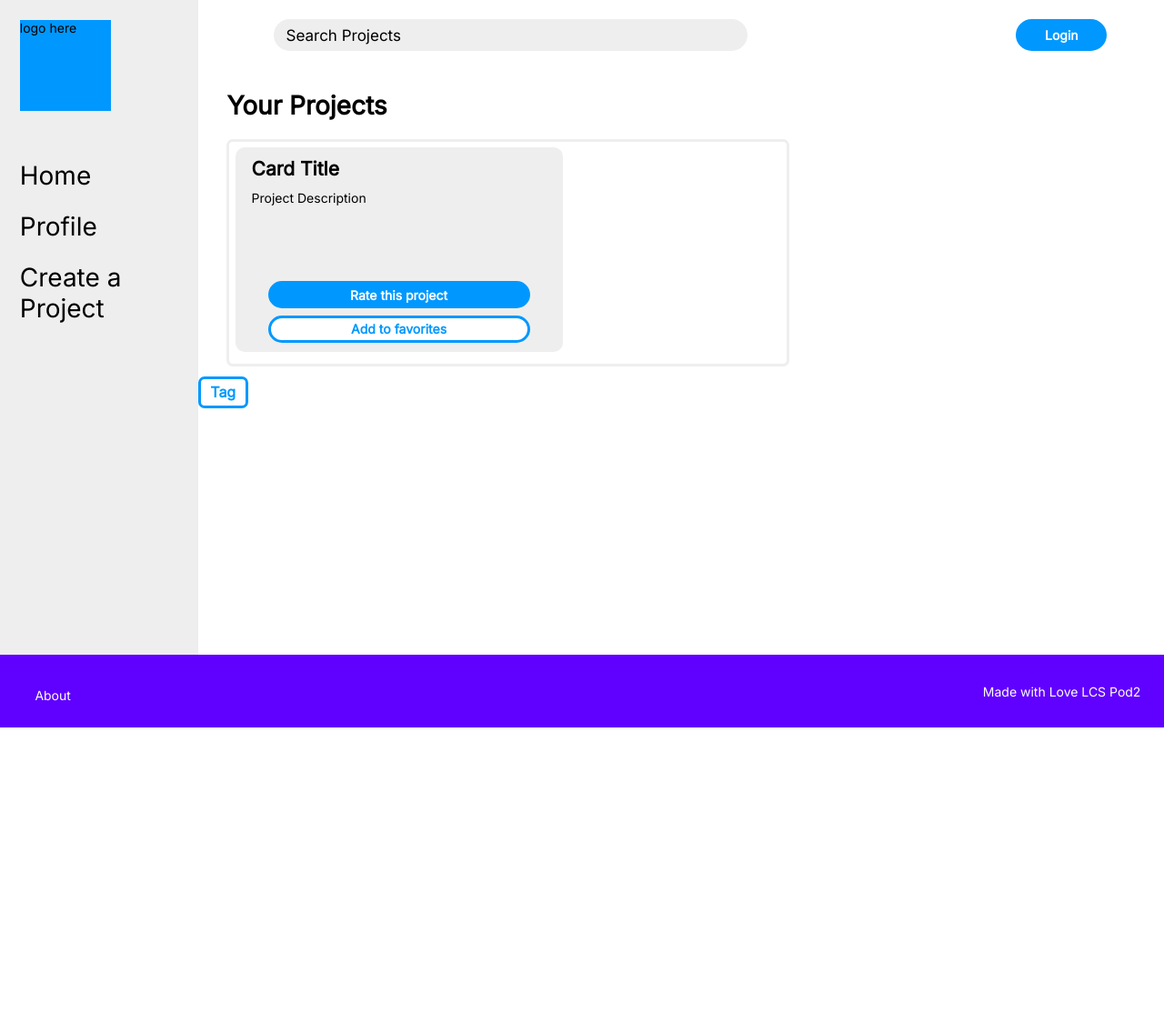
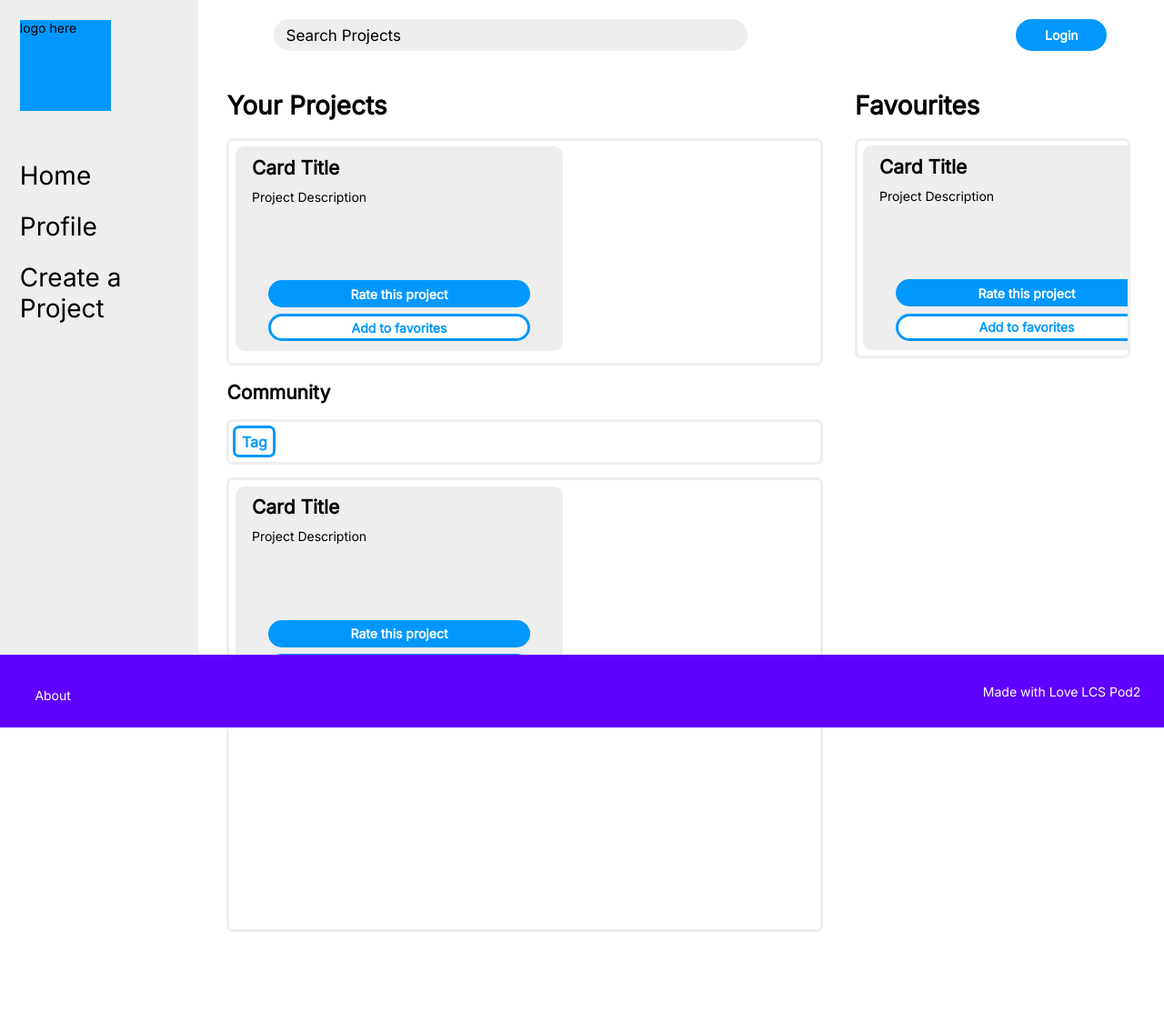
Before and after one commit to LaurierCS/TechHunt, a Django app: page /homepage/ in a window 1280 px wide. Shown: the whole page at 91% size. Before the commit the page ends 800 px from the top, so only its background shows below. Run offline with Django 3.2, Linux system fonts and the light colour scheme.

Commit message:
Completed homepage html

```diff
--- a/Wampus/app/static/main.css
+++ b/Wampus/app/static/main.css
@@ -90,6 +90,7 @@ a {
 .pageContent {
   height: fit-content;
   min-height: 80vh;
+  padding-bottom: 100px;
 }
 
 .footer {
@@ -238,13 +239,16 @@ a {
 }
 
 .yourprojects {
+  width: 65%;
   margin: 0 0 1% 3%;
+  float: left;
 }
 
 .contentContainer--yourProjects--homepage {
-  width: 60%;
+  width: 95%;
   height: 250px;
   margin: 2% 0 0 0;
+  overflow-x: auto;
 }
 
 .btn--login {
@@ -378,3 +382,31 @@ a {
 .inputField--password--register::placeholder {
   color: #6000fe;
 }
+
+.contentContainer--tags--homepage {
+  width: 95%;
+  height: 50px;
+  margin: 2% 0 0 0;
+  padding: 4px;
+}
+
+.contentContainer--communityprojects--homepage {
+  width: 95%;
+  height: 500px;
+  margin: 2% 0 0 0;
+  overflow-x: auto;
+}
+
+.contentContainer--favourite--homepage {
+  width: 95%;
+  height: auto;
+  max-height: 900px;
+  padding: 3px;
+  overflow-x: auto;
+}
+
+.favourites {
+  width: 30%;
+  float: right;
+  margin: 0 2% 0 0;
+}
--- a/Wampus/app/templates/homepage.html
+++ b/Wampus/app/templates/homepage.html
@@ -11,7 +11,19 @@
   <div class="contentContainer contentContainer--yourProjects--homepage">
     {% include "components/projectCardComponent.html" %}
   </div>
+  <h2>Community</h2>
+  <div class="contentContainer contentContainer--tags--homepage">
+    {% include "components/tagComponent.html" %}
+  </div>
+  <div class="contentContainer contentContainer--communityprojects--homepage">
+    {% include "components/projectCardComponent.html" %}
+  </div>
 </div>
-{% include "components/tagComponent.html" %}
+<div class="favourites">
+  <h1>Favourites</h1>
+  <div class="contentContainer contentContainer--favourite--homepage">
+    {% include "components/projectCardComponent.html" %}
+  </div>
+</div>
 
 {% endblock content %}
```
